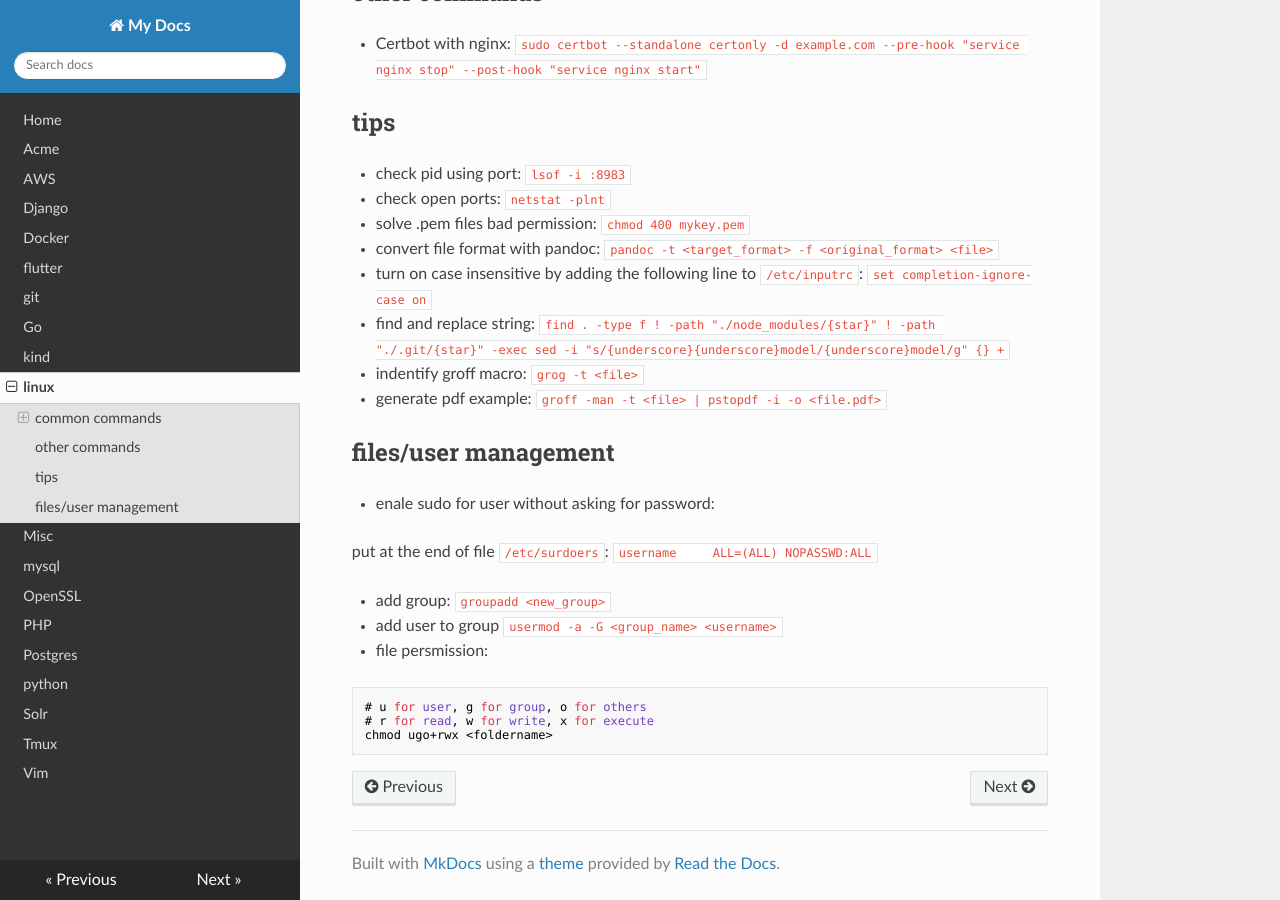
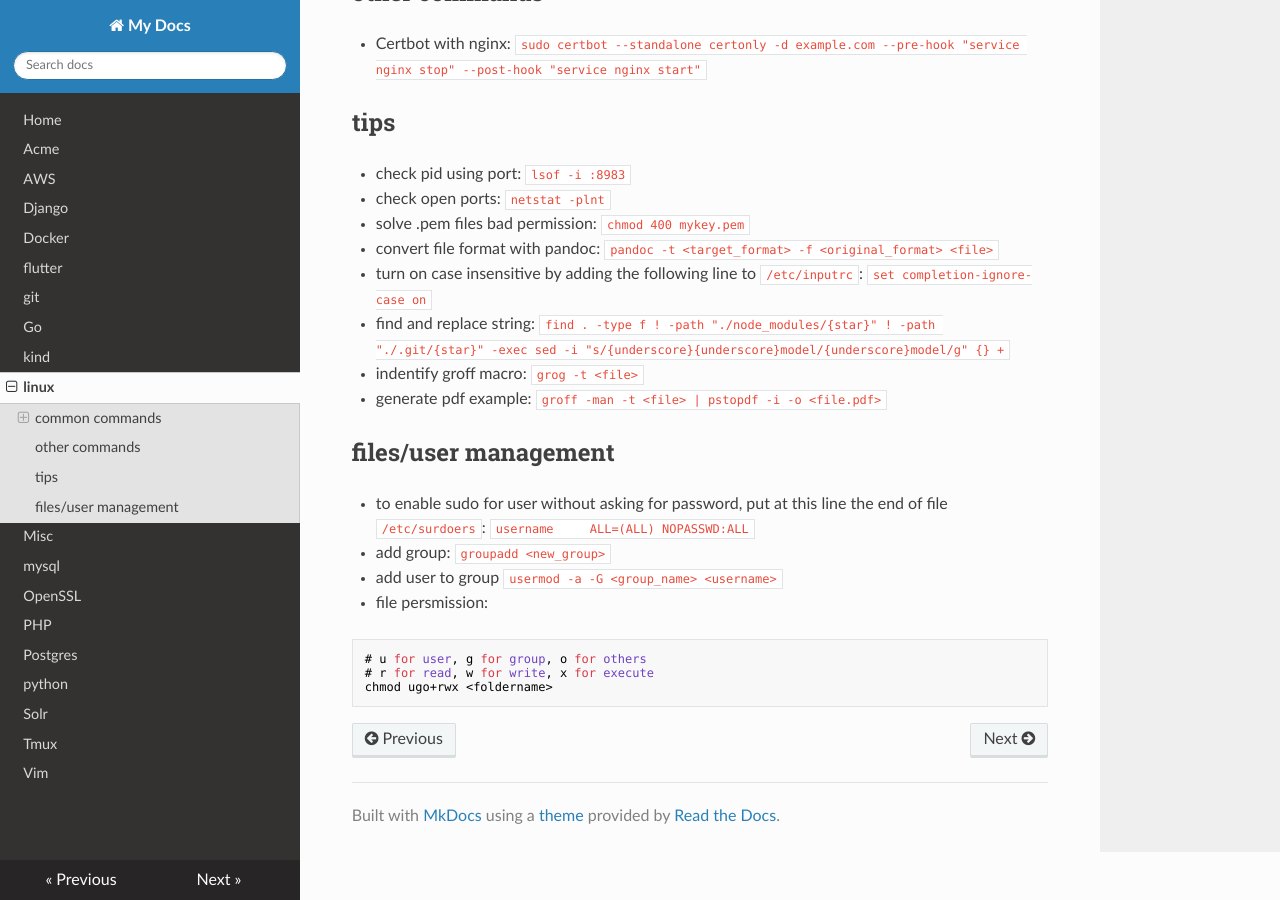
Before and after one commit to filipelucas42/notes, an MkDocs documentation site: the page built from docs/linux.md, in a window 1280 px wide and 900 px high, scrolled down 859 px. Built offline with MkDocs 1.6.1, drawn with Linux system fonts in a browser that asks for light colours; nearby versions of some CDN libraries.

Commit message:
Update linux.md

```diff
--- a/docs/linux.md
+++ b/docs/linux.md
@@ -50,9 +50,8 @@
     `groff -man -t <file> | pstopdf -i -o <file.pdf>`
 
 ## files/user management
-* enale sudo for user without asking for password:
-
-put at the end of file `/etc/surdoers`: `username     ALL=(ALL) NOPASSWD:ALL`
+* to enable sudo for user without asking for password, put at this line
+the end of file `/etc/surdoers`: `username     ALL=(ALL) NOPASSWD:ALL`
 
 *   add group: `groupadd <new_group>`
 
```
